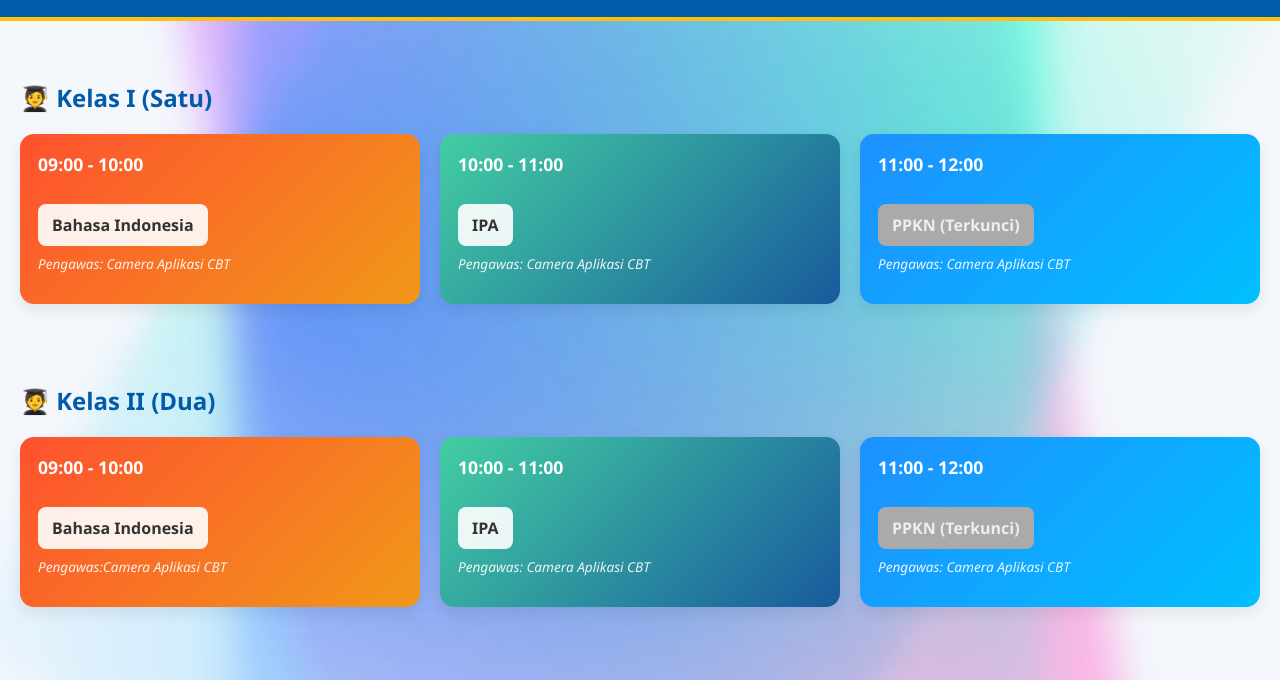
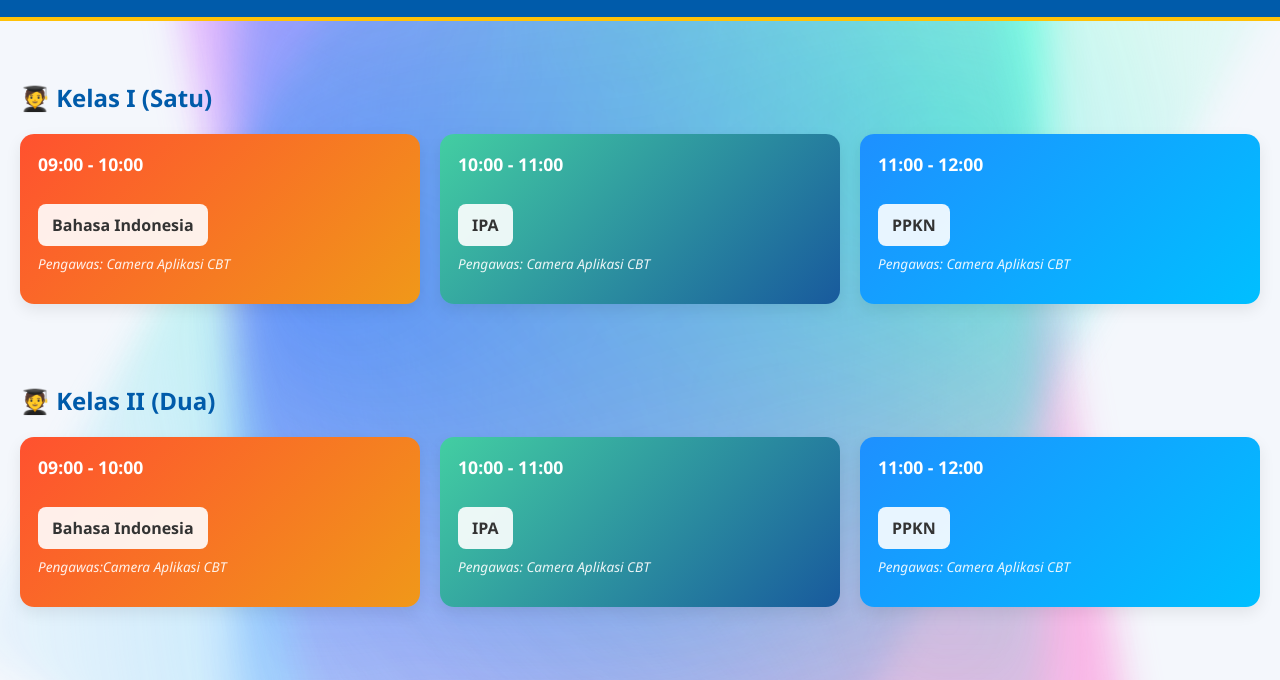
Before and after one commit to cbtrnj/pa, a plain HTML site: page senin.html in a window 1280 px wide. Shown: the part 120-800 px from the top of the page. Drawn offline with Linux system fonts and the light colour scheme.

Commit message:
Update senin.html

```diff
--- a/senin.html
+++ b/senin.html
@@ -77,7 +77,7 @@
   <h2>🧑‍🎓 Kelas IV (Empat)</h2>
   <div class="card-group">
     <div class="card indonesia"><h3>09:00 - 10:00</h3><a id="btn-iv-indonesia" href="https://docs.google.com/forms/d/e/1FAIpQLSe6DCKZ5eO5meeFrahcptiuK75-Le_WdfCBSr6ViYZrcXFGew/viewform?usp=header" class="btn">Bahasa Indonesia</a><p class="pengawas">Pengawas: Camera Aplikasi CBT</p></div>
-    <div class="card kimia"><h3>10:00 - 11:00</h3><a id="btn-iv-matematika" href="" class="btn">IPA</a><p class="pengawas">Pengawas: Camera Aplikasi CBTp></div>
+    <div class="card kimia"><h3>10:00 - 11:00</h3><a id="btn-iv-matematika" href="https://docs.google.com/forms/d/e/1FAIpQLSfH9q97LoWrlcxC6VwE_Co2beM2qReYEr14z0vbt4PLJLCLmg/viewform?usp=header" class="btn">IPA</a><p class="pengawas">Pengawas: Camera Aplikasi CBTp></div>
     <div class="card fisika"><h3>11:00 - 12:00</h3><a id="btn-iv-agama" href="https://docs.google.com/forms/d/e/1FAIpQLSdzesrz3Q7aRNuv3Pd-XoWbRmTGlPw_GbQTMcYtIbnL0rmNOw/viewform?usp=header" class="btn">PPKN</a><p class="pengawas">Pengawas: Camera Aplikasi CBT</p></div>
   </div>
 </section>
@@ -109,32 +109,32 @@
   const soalSettings = {
     "btn-i-indonesia": false,
     "btn-i-matematika": false,
-    "btn-i-agama": true,
+    "btn-i-agama": false,
     "btn-i-seni": true,
 
     "btn-ii-indonesia": false,
     "btn-ii-matematika": false,
-    "btn-ii-agama": true,
+    "btn-ii-agama": false,
     "btn-ii-seni": true,
 
     "btn-iii-indonesia": false,
     "btn-iii-matematika": false,
-    "btn-iii-agama": true,
+    "btn-iii-agama": false,
     "btn-iii-seni": true,
 
     "btn-iv-indonesia": false,
     "btn-iv-matematika": false,
-    "btn-iv-agama": true,
+    "btn-iv-agama": false,
     "btn-iv-seni": true,
 
     "btn-v-indonesia": false,
     "btn-v-matematika": false,
-    "btn-v-agama": true,
+    "btn-v-agama": false,
     "btn-v-seni": true,
 
     "btn-vi-indonesia": false,
     "btn-vi-matematika": false,
-    "btn-vi-agama": true,
+    "btn-vi-agama": false,
     "btn-vi-seni": true,
   };
 
```
